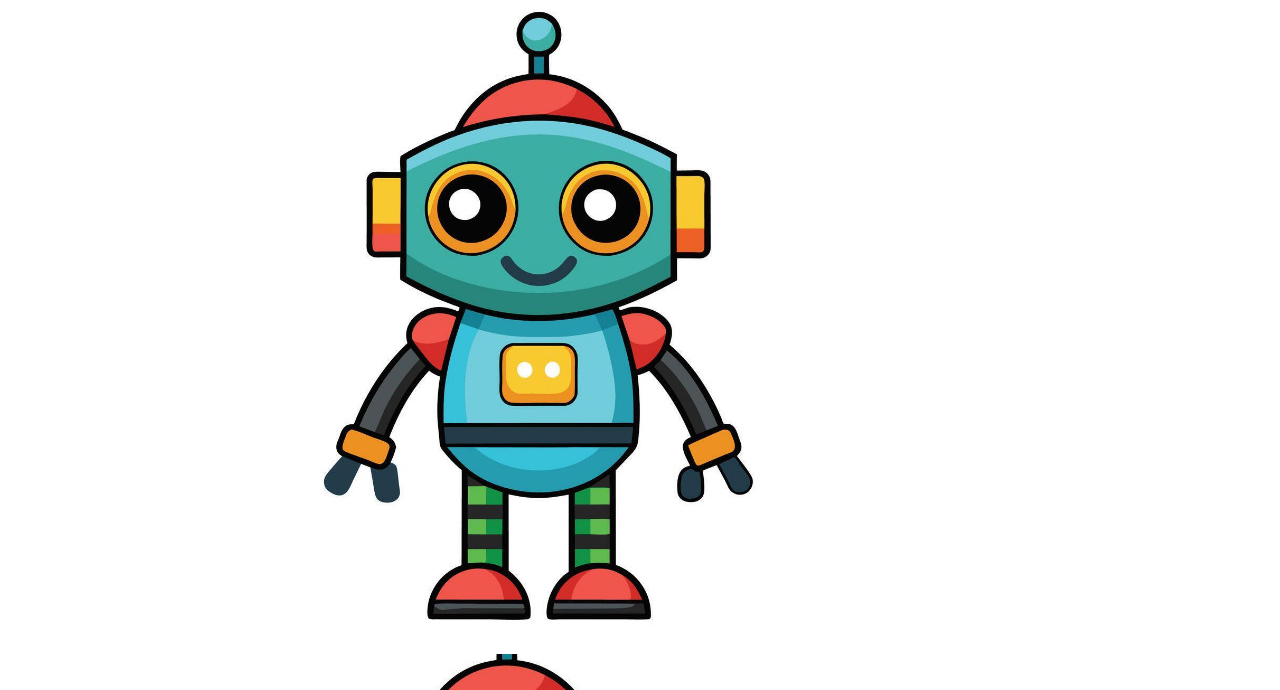
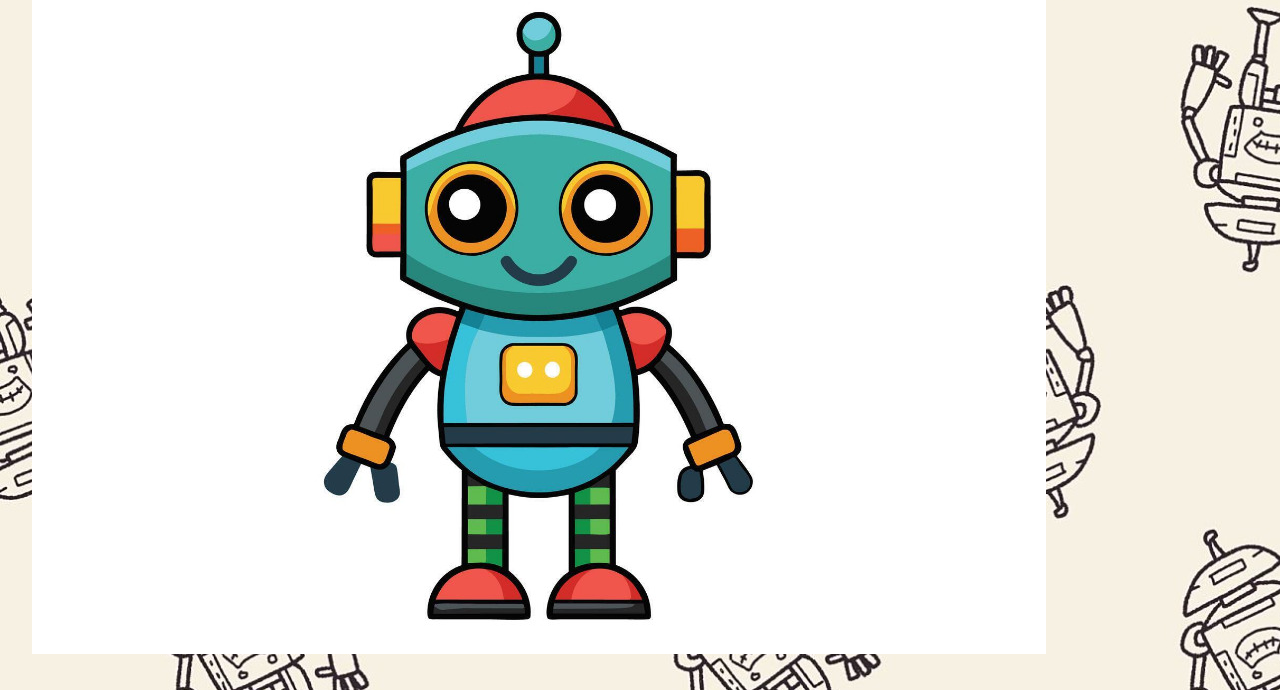
Before and after one commit to ehijzengsf/demo_basis_tags, a plain HTML site: page index.html in a window 1280 px wide. Shown: the part 112-802 px from the top of the page. Drawn offline with Linux system fonts and the light colour scheme.

Commit message:
WebLab Run 26-11-2026 21:03:22 (UTC+01:00)

```diff
--- a/style.css
+++ b/style.css
@@ -1,5 +1,5 @@
 body {
   font-family: Arial, sans-serif;
   margin: 2rem;
-  background-image:url("robot.jpg");
+  background-image:url("robot-background-pattern.jpg");
 }
```
Also changed, not shown: robot-background-pattern.jpg (added), 1 other file.
